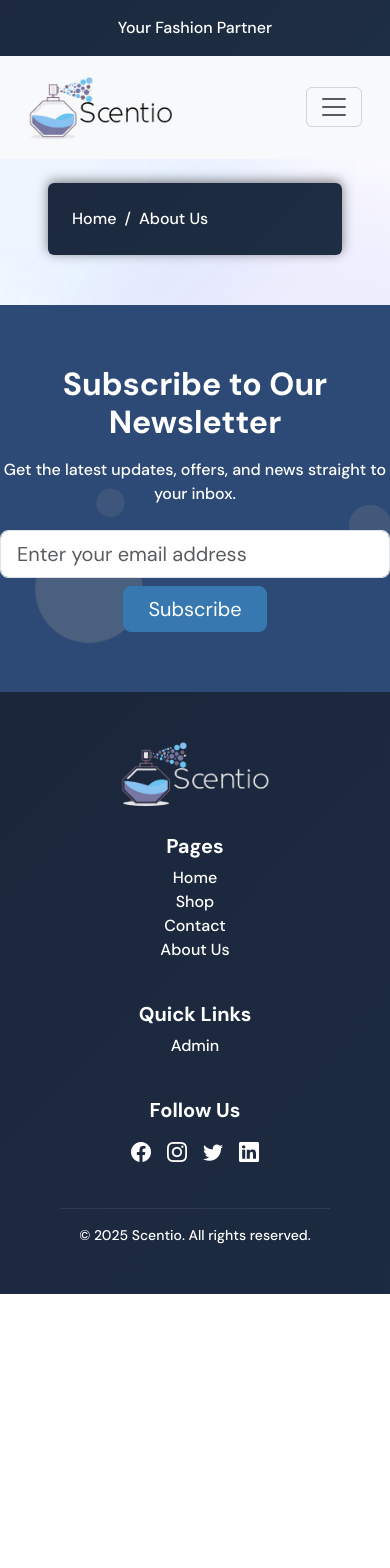
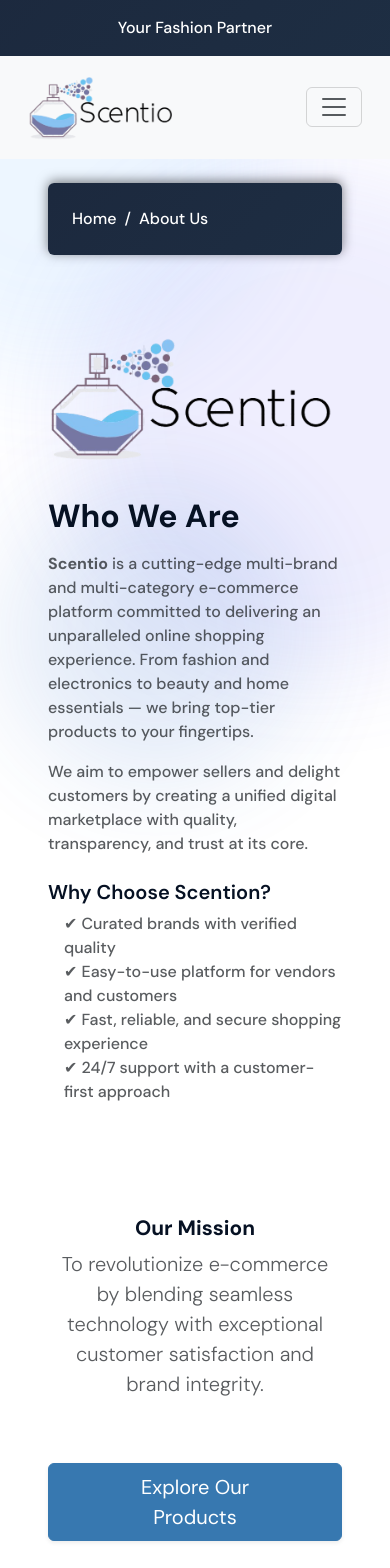
Before and after one commit to Sohaib-Azhar010/React---Laravel-E-commerce, a React (Vite) app in the folder frontend/: page /about in a window 390 px wide. Shown: the top 1568 px of the page. Before the commit the page ends 1294 px from the top, so only its background shows below. Built offline with nearby package versions, Linux system fonts and the light colour scheme.

Commit message:
added lazy loading to images

```diff
--- a/frontend/src/assets/css/style.css
+++ b/frontend/src/assets/css/style.css
@@ -24,6 +24,8 @@
   border: none;
   border-radius: 12px;
   overflow: hidden;
+  background: none;
+  background-color: transparent;
 }
 
 .product-card:hover {
--- a/frontend/src/components/About.jsx
+++ b/frontend/src/components/About.jsx
@@ -1,24 +1,79 @@
-import React from 'react'
-import Layout from './common/Layout'
-import { Link } from 'react-router-dom'
+import React from 'react';
+import Layout from './common/Layout';
+import { Link } from 'react-router-dom';
+import img from '../../src/assets/images/logo.png'
 
 const About = () => {
   return (
     <Layout>
       <div className="container px-5">
+        {/* Breadcrumb */}
         <div className="container my-4 px-4 py-4 bg-glossy-blue rounded">
           <nav aria-label="breadcrumb">
             <ol className="breadcrumb mb-0">
               <li className="breadcrumb-item">
-                                <Link to='/' className="text-white text-decoration-none" >Home</Link>
+                <Link to="/" className="text-white text-decoration-none">
+                  Home
+                </Link>
               </li>
-                            <li className="breadcrumb-item active text-white" aria-current="page">About Us</li>
+              <li className="breadcrumb-item active text-white" aria-current="page">
+                About Us
+              </li>
             </ol>
           </nav>
         </div>
+
+        {/* About Content */}
+        <div className="row align-items-center py-5">
+          <div className="col-md-6 mb-4 mb-md-0">
+            <img
+              loading='lazy'
+              src={img}
+              alt="About Us"
+              className="img-fluid"
+            />
+          </div>
+          <div className="col-md-6">
+            <h2 className="fw-bold mb-3">Who We Are</h2>
+            <p className="text-muted">
+              <strong>Scentio</strong> is a cutting-edge multi-brand and multi-category e-commerce platform committed to delivering an unparalleled online shopping experience. From fashion and electronics to beauty and home essentials — we bring top-tier products to your fingertips.
+            </p>
+            <p className="text-muted">
+              We aim to empower sellers and delight customers by creating a unified digital marketplace with quality, transparency, and trust at its core.
+            </p>
+            <div className="mt-4">
+              <h5 className="fw-semibold">Why Choose Scention?</h5>
+              <ul className="text-muted ps-3">
+                <li>✔ Curated brands with verified quality</li>
+                <li>✔ Easy-to-use platform for vendors and customers</li>
+                <li>✔ Fast, reliable, and secure shopping experience</li>
+                <li>✔ 24/7 support with a customer-first approach</li>
+              </ul>
+            </div>
+          </div>
+        </div>
+
+        {/* Mission Section */}
+        <div className="row py-5">
+          <div className="col text-center">
+            <h3 className="fw-bold">Our Mission</h3>
+            <p className="text-muted lead">
+              To revolutionize e-commerce by blending seamless technology with exceptional customer satisfaction and brand integrity.
+            </p>
+          </div>
+        </div>
+
+        {/* CTA */}
+        <div className="row pb-5">
+          <div className="col text-center">
+            <Link to="/shop" className="btn btn-primary px-5 py-2 fs-5 shadow-sm" onClick={() => window.scrollTo({ top: 0, behavior: 'smooth' })}>
+              Explore Our Products
+            </Link>
+          </div>
+        </div>
       </div>
     </Layout>
-  )
-}
+  );
+};
 
-export default About
+export default About;
--- a/frontend/src/components/Shop.jsx
+++ b/frontend/src/components/Shop.jsx
@@ -136,10 +136,11 @@
             <div className="row g-2">
               {products.length > 0 ? (
                 products.map(product => (
-                  <div key={product.id} className="col-12 col-md-6 col-lg-4">
+                  <div key={product.id} className="col-12 col-md-6 col-lg-4" onClick={() => window.scrollTo({ top: 0, behavior: 'smooth' })}>
                     <Link to={`/product/${product.id}`}>
                       <div className="card product-card h-100">
                         <img
+                          loading='lazy'
                           src={`${baseUrl}/uploads/products/small/${product.image}`}
                           className="card-img-top product-img"
                           alt={product.title}
--- a/frontend/src/components/admin/product/Edit.jsx
+++ b/frontend/src/components/admin/product/Edit.jsx
@@ -50,6 +50,7 @@
                         barcode: product.barcode || '',
                         status: product.status !== undefined ? product.status : 1,
                         is_featured: product.is_featured || 'no',
+                        image : product.image || 'no image found',
                     });
                 } else {
                     toast.error(res.message || 'Failed to load product data');
@@ -188,7 +189,7 @@
                                 <label className="form-label">Description</label>
                                 <textarea name="description" className="form-control" value={form.description || ''} onChange={handleChange}></textarea>
                             </div>
-                            <div className="col-12">
+                            <div className="col-10">
                                 <label className="form-label">Image</label>
                                 <input
                                     type="file"
@@ -196,7 +197,9 @@
                                     name="image"
                                     onChange={(e) => setImageFile(e.target.files[0])}
                                 />
-                                {/* {form.image && (
+                            </div>
+                            <div className="col-2">
+                                {form.image && (
                                     <div className="mb-2">
                                         <img
                                             src={`${apiUrl.replace('/api', '')}/uploads/products/small/${form.image}`}
@@ -204,9 +207,7 @@
                                             width={100}
                                         />
                                     </div>
-                                )} */}
-
-
+                                )}
                             </div>
 
                             <div className="col-12 text-end">
--- a/frontend/src/components/admin/product/Show.jsx
+++ b/frontend/src/components/admin/product/Show.jsx
@@ -72,7 +72,7 @@
                                     <td>{product.id}</td>
                                     <td>
                                         {product.image ? (
-                                            <img src={`${baseUrl}/uploads/products/small/${product.image}`} alt={product.title} width={30} />
+                                            <img loading='lazy' src={`${baseUrl}/uploads/products/small/${product.image}`} alt={product.title} width={30} height={35} />
 
 
                                         ) : (
--- a/frontend/src/components/common/ExploreSection.jsx
+++ b/frontend/src/components/common/ExploreSection.jsx
@@ -25,7 +25,7 @@
               Scentio is your one-stop multi-brand, multi-category shopping destination.
               Discover quality, variety, and value – all in one elegant platform.
             </p>
-            <Link to="/shop" className="btn btn-primary px-4 py-2 mt-5 w-100">
+            <Link to="/shop" className="btn btn-primary px-4 py-2 mt-5 w-100" onClick={() => window.scrollTo({ top: 0, behavior: 'smooth' })}>
               Explore Products
             </Link>
           </div>
--- a/frontend/src/components/common/FeaturedProducts.jsx
+++ b/frontend/src/components/common/FeaturedProducts.jsx
@@ -30,10 +30,11 @@
             <h2 className="text-center mb-4">Featured Products</h2>
             <div className="row justify-content-center">
                 {products.map(product => (
-                    <div className="col-12 col-md-6 col-lg-3 mb-4" key={product.id}>
+                    <div className="col-12 col-md-6 col-lg-3 mb-4" key={product.id} onClick={() => window.scrollTo({ top: 0, behavior: 'smooth' })}>
                         <Link to={`/product/${product.id}`}>
                             <div className="card product-card h-100">
                                 <img
+                                    loading='lazy'
                                     src={`${baseUrl}/uploads/products/small/${product.image}`}
                                     className="card-img-top product-img"
                                     alt={product.title}
--- a/frontend/src/components/common/LatestProducts.jsx
+++ b/frontend/src/components/common/LatestProducts.jsx
@@ -26,10 +26,11 @@
       <h2 className="text-center mb-4">New Arrivals</h2>
       <div className="row justify-content-center">
         {products.map(product => (
-          <div key={product.id} className="col-12 col-md-6 col-lg-3 mb-4">
+          <div key={product.id} className="col-12 col-md-6 col-lg-3 mb-4" onClick={() => window.scrollTo({ top: 0, behavior: 'smooth' })}>
             <Link to={`/product/${product.id}`}>
               <div className="card product-card h-100">
                 <img
+                  loading='lazy'
                   src={`${baseUrl}/uploads/products/small/${product.image}`}
                   className="card-img-top product-img"
                   alt={product.title}
```
Lines whose indentation alone changed are shown as unchanged.
